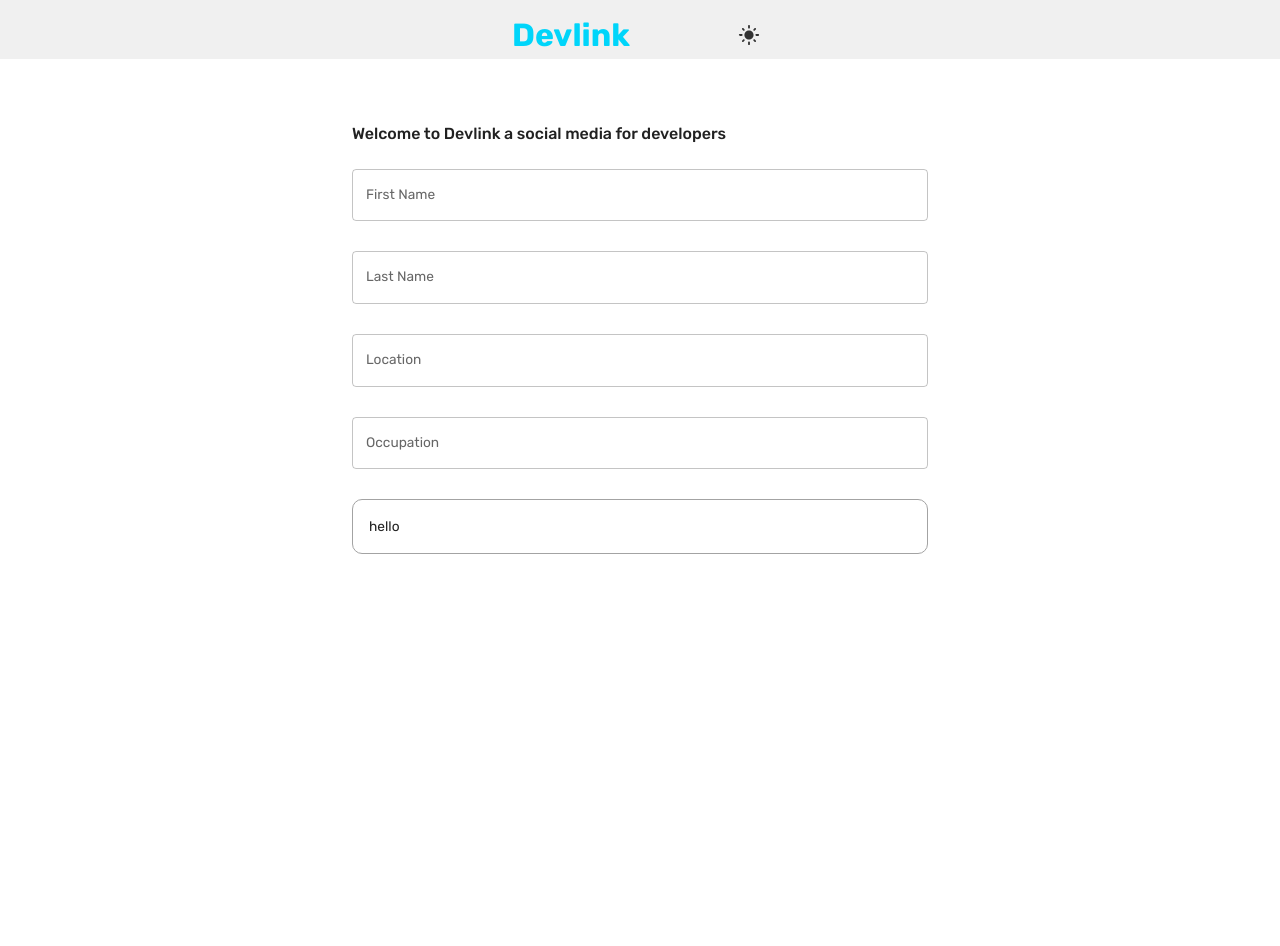
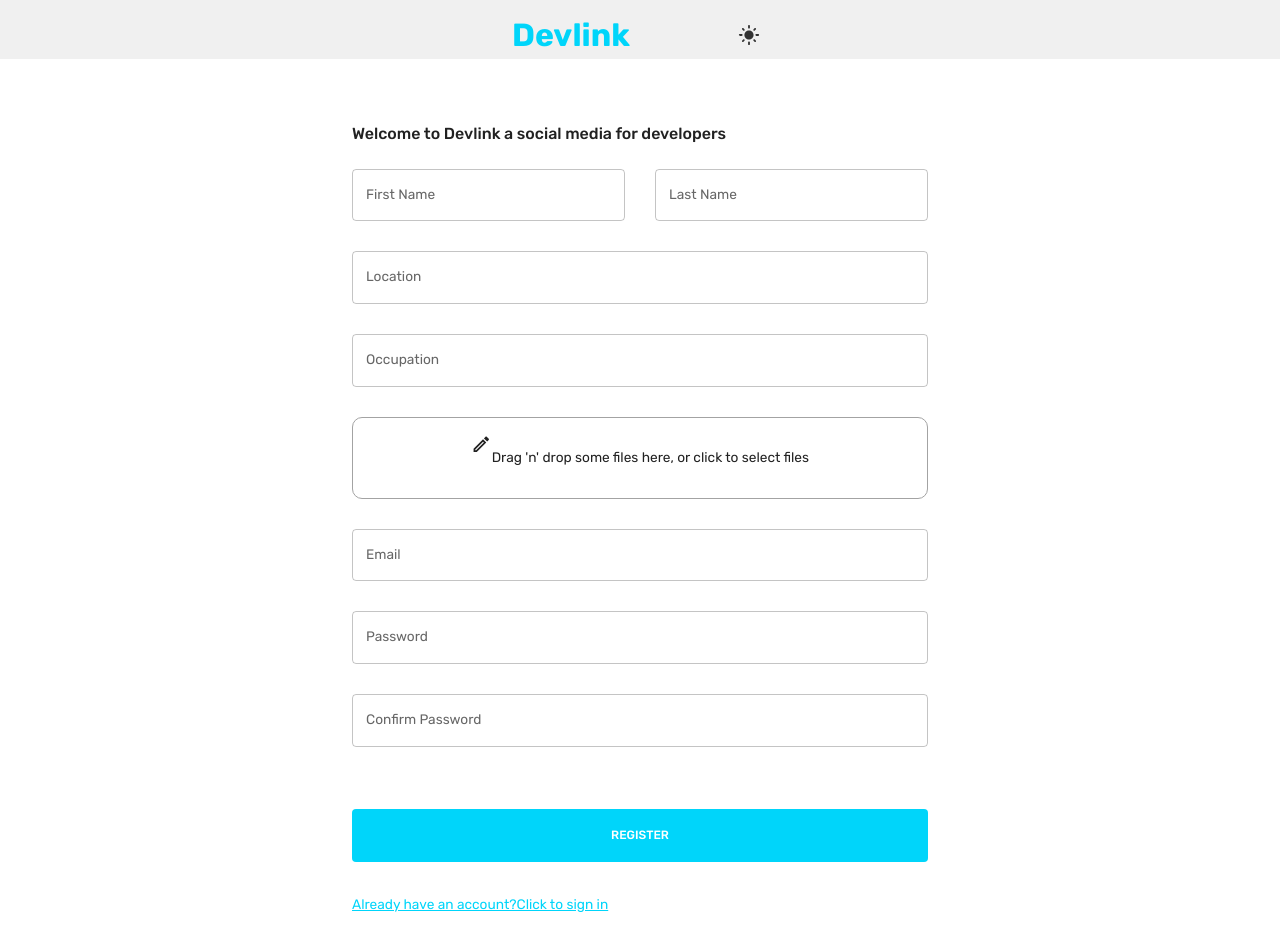
Before and after one commit to joekings2k/Devlink, a React (Create React App) app in the folder client/: page / in a window 1280 px wide. Before the commit the page ends 800 px from the top, so only its background shows below. Built offline with nearby package versions, Linux system fonts and the light colour scheme.

Commit message:
finished register page

```diff
--- /dev/null
+++ b/client/src/components/Dropzone.jsx
@@ -0,0 +1,70 @@
+
+import  { useCallback, useState } from "react";
+import { useDropzone } from "react-dropzone";
+import CloseIcon from "@mui/icons-material/Close";
+import {IconButton} from "@mui/material"
+import { useTheme} from "@mui/material"
+import EditOutlinedIcon from "@mui/icons-material/EditOutlined";
+
+export const Dropzone = () => {
+
+  const theme = useTheme()
+
+  const {palette}= theme
+
+  const [files, setFiles] = useState([]);
+  const onDrop = useCallback((acceptedFiles) => {
+    if (acceptedFiles?.length) {
+      setFiles((previousFiles) => [
+        ...previousFiles,
+        ...acceptedFiles.map((file) =>
+          Object.assign(file, { preview: URL.createObjectURL(file) })
+        ),
+      ]);
+    }
+  }, []);
+  const { getRootProps, getInputProps, isDragActive } = useDropzone({ onDrop,multiple:true });
+
+
+  const removePic =(name)=>{
+    setFiles(files.filter((file)=>(file.name!== name )))
+    console.log("helloe world")
+  }
+
+  const image = files.map((file) => (
+    <li key ={file.name } style={{ listStyle:"none"}}>
+      <IconButton onClick={()=>removePic(file.name)} sx={{position:"relative",right :"-90px",top:"-40px" ,background:"red" }} >
+        <CloseIcon sx={{ "&:hover": { fontSize: "20px" }, fontSize:"15px" , color:palette.primary.light}} />
+      </IconButton>
+
+      <img
+        key={file.name}
+        src={file.preview}
+        alt={file.name}
+        style={{ width: "70px", height: "50px" }}
+      />
+    </li>
+  ));
+  const isFileEmpty = files.length === 0;
+
+  return (
+    <div
+      {...getRootProps()}
+      style={{ display: "flex", justifyContent: "center" }}
+    >
+      <EditOutlinedIcon />
+      <input {...getInputProps()} />
+      {isFileEmpty ? (
+        <>
+          {isDragActive ? (
+            <p>Drop the files here ...</p>
+          ) : (
+            <p>Drag 'n' drop some files here, or click to select files</p>
+          )}
+        </>
+      ) : (
+        image
+      )}
+    </div>
+  );
+};
--- a/client/src/scenes/loginPage/Form.tsx
+++ b/client/src/scenes/loginPage/Form.tsx
@@ -13,9 +13,10 @@ import * as yup from "yup";
 import { useNavigate } from "react-router-dom";
 import { useDispatch } from "react-redux";
 import { setLogin } from "state";
-
+// import Dropzone from "react-dropzone";
+import { Dropzone } from "components/Dropzone";
 import FlexBetween from "components/FlexBetween";
-
+import { color } from "@mui/system";
 
 interface FormValuesRegister {
   firstName: string;
@@ -106,9 +107,11 @@ export const Form = () => {
                 display="grid"
                 gap="30px"
                 gridTemplateColumns="repeat(4,minmax(0,1fr))"
-                sx={{
-                  "&>div": { gridColumn: isNonMobile ? undefined : "span 4" },
-                }}
+                sx={
+                  {
+                    // "&>div": { gridColumn: isNonMobile ? undefined : "span 4" },
+                  }
+                }
               >
                 <>
                   <TextField
@@ -117,9 +120,14 @@ export const Form = () => {
                     onChange={handleChange}
                     value={values.firstName}
                     name="firstName"
-                    error={Boolean(touched.firstName) && Boolean(errors.firstName)}
-                    helperText = {touched.firstName && errors.firstName}
-                    sx={{gridColumn:"span 2"}}
+                    error={
+                      Boolean(touched.firstName) && Boolean(errors.firstName)
+                    }
+                    helperText={touched.firstName && errors.firstName}
+                    sx={{
+                      gridColumn: "span 2",
+                      gridTemplateColumns: "auto auto ",
+                    }}
                   />
                   <TextField
                     label="Last Name"
@@ -127,9 +135,11 @@ export const Form = () => {
                     onChange={handleChange}
                     value={console.log(values.lastName)}
                     name="lastName"
-                    error={Boolean(touched.lastName) && Boolean(errors.lastName)}
-                    helperText = {touched.lastName && errors.lastName}
-                    sx={{gridColumn:"span 2"}}
+                    error={
+                      Boolean(touched.lastName) && Boolean(errors.lastName)
+                    }
+                    helperText={touched.lastName && errors.lastName}
+                    sx={{ gridColumn: "span 2" }}
                   />
                   <TextField
                     label="Location"
@@ -137,9 +147,11 @@ export const Form = () => {
                     onChange={handleChange}
                     value={console.log(values.location)}
                     name="location"
-                    error={Boolean(touched.location) && Boolean(errors.location)}
-                    helperText = {touched.location && errors.location}
-                    sx={{gridColumn:"span 4"}}
+                    error={
+                      Boolean(touched.location) && Boolean(errors.location)
+                    }
+                    helperText={touched.location && errors.location}
+                    sx={{ gridColumn: "span 4" }}
                   />
                   <TextField
                     label="Occupation"
@@ -147,21 +159,146 @@ export const Form = () => {
                     onChange={handleChange}
                     value={console.log(values.occupation)}
                     name="occupation"
-                    error={Boolean(touched.occupation) && Boolean(errors.occupation)}
-                    helperText = {touched.occupation && errors.occupation}
-                    sx={{gridColumn:"span 4"}}
+                    error={
+                      Boolean(touched.occupation) && Boolean(errors.occupation)
+                    }
+                    helperText={touched.occupation && errors.occupation}
+                    sx={{ gridColumn: "span 4" }}
                   />
                   <Box
                     gridColumn="span 4"
                     border={`1px solid ${palette.neutral.medium}`}
-                    borderRadius ="10px"
+                    borderRadius="10px"
                     p="1rem"
                   >
                     {/* put dropzone here */}
-                    hello
-
+                    <Dropzone />
+                  </Box>
+                  <TextField
+                    label="Email"
+                    onBlur={handleBlur}
+                    onChange={handleChange}
+                    value={console.log(values.email)}
+                    name="email"
+                    error={Boolean(touched.email) && Boolean(errors.email)}
+                    helperText={touched.email && errors.email}
+                    sx={{ gridColumn: "span 4" }}
+                  />
+                  <TextField
+                    label="Password"
+                    onBlur={handleBlur}
+                    onChange={handleChange}
+                    value={console.log(values.password)}
+                    name="password"
+                    error={
+                      Boolean(touched.password) && Boolean(errors.password)
+                    }
+                    helperText={touched.password && errors.password}
+                    sx={{ gridColumn: "span 4" }}
+                  />
+                  <TextField
+                    label="Confirm Password"
+                    onBlur={handleBlur}
+                    onChange={handleChange}
+                    value={console.log(values.confirmPassword)}
+                    name="confirmPassword"
+                    error={
+                      Boolean(touched.confirmPassword) &&
+                      Boolean(errors.confirmPassword)
+                    }
+                    helperText={
+                      touched.confirmPassword && errors.confirmPassword
+                    }
+                    sx={{ gridColumn: "span 4" }}
+                  />
+                  <Box sx={{ width: "100%", gridColumn: "span 4" }}>
+                    <Button
+                      fullWidth
+                      type="submit"
+                      sx={{
+                        m: "2rem 0",
+                        p: "1rem",
+                        backgroundColor: palette.primary.main,
+                        color: palette.backgrounds.alt,
+                        "&:hover": { color: palette.primary.main },
+                      }}
+                    >
+                      Register
+                    </Button>
+                    <span
+                      onClick={() => {
+                        setPageType("login");
+                        resetForm();
+                      }}
+                    >
+                      <Typography
+                        sx={{
+                          textDecoration: "underline",
+                          color: palette.primary.main,
+                          "&:hover": {
+                            cursor:"pointer",
+                            color:palette.primary.light
+                          },
+                        }}
+                      >
+                        Already have an account?Click to sign in
+                      </Typography>
+                    </span>
                   </Box>
                 </>
+              </Box>
+            </form>
+          )}
+        </Formik>
+      )}
+      {isLogin && (
+        <Formik
+          onSubmit={handleFormSubmit}
+          initialValues={initialValueLogin}
+          validationSchema={loginSchema}
+          enableReinitialize
+        >
+          {({
+            values,
+            errors,
+            touched,
+            handleBlur,
+            handleChange,
+            handleSubmit,
+            setFieldValue,
+            resetForm,
+          }) => (
+            <form onSubmit={handleSubmit}>
+              <Box
+                display="grid"
+                gap="30px"
+                gridTemplateColumns="repeat(4,minmax(0,1fr))"
+                sx={
+                  {
+                    // "&>div": { gridColumn: isNonMobile ? undefined : "span 4" },
+                  }
+                }
+              >
+                <TextField
+                  label="Email"
+                  onBlur={handleBlur}
+                  onChange={handleChange}
+                  value={console.log(values.email)}
+                  name="email"
+                  error={Boolean(touched.email) && Boolean(errors.email)}
+                  helperText={touched.email && errors.email}
+                  sx={{ gridColumn: "span 4" }}
+                />
+                <TextField
+                  label="Password"
+                  onBlur={handleBlur}
+                  onChange={handleChange}
+                  value={console.log(values.password)}
+                  name="password"
+                  error={Boolean(touched.password) && Boolean(errors.password)}
+                  helperText={touched.password && errors.password}
+                  sx={{ gridColumn: "span 4" }}
+                />
               </Box>
             </form>
           )}
```
Also changed, not shown: 1 other file (tests, documents, lock files or other folders).
